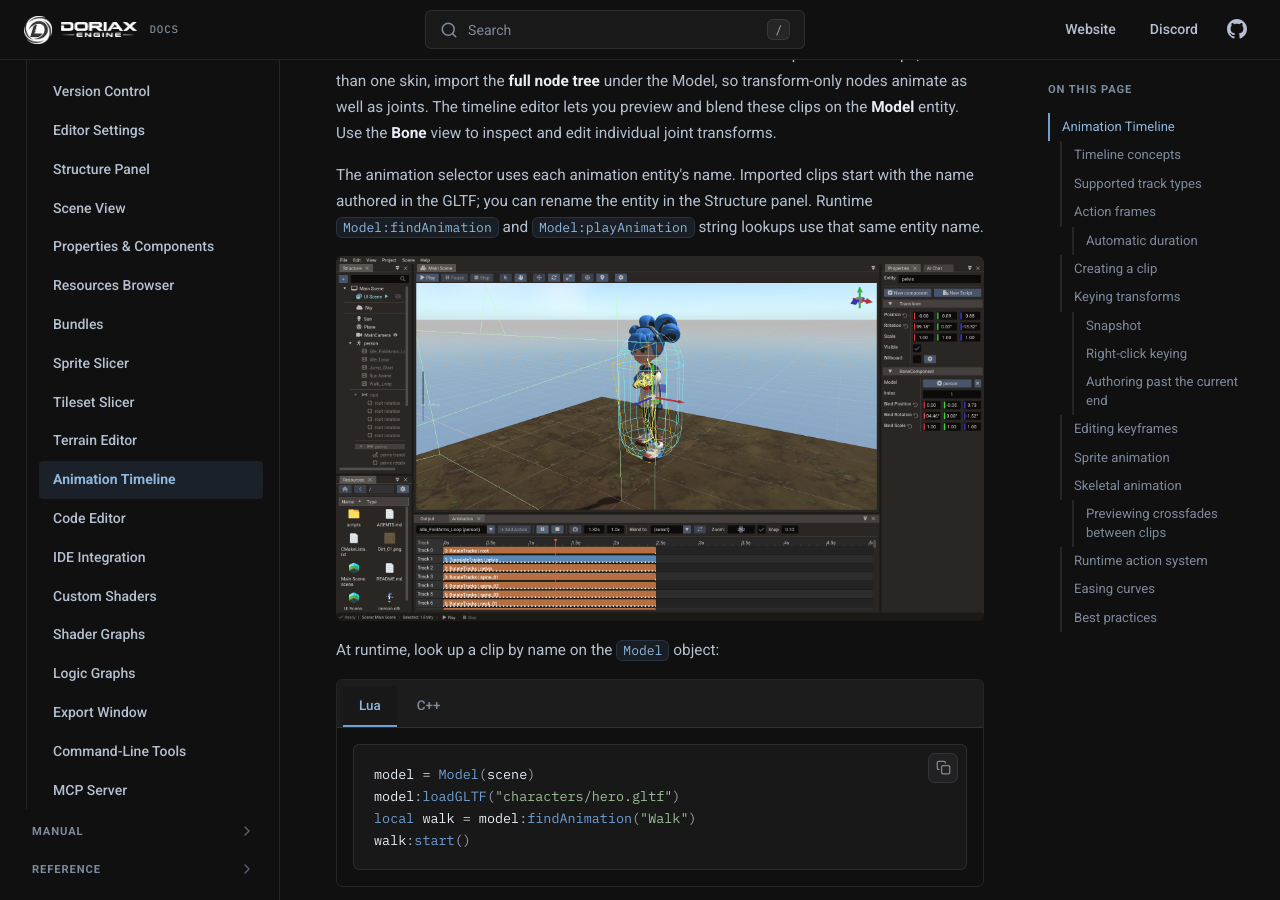
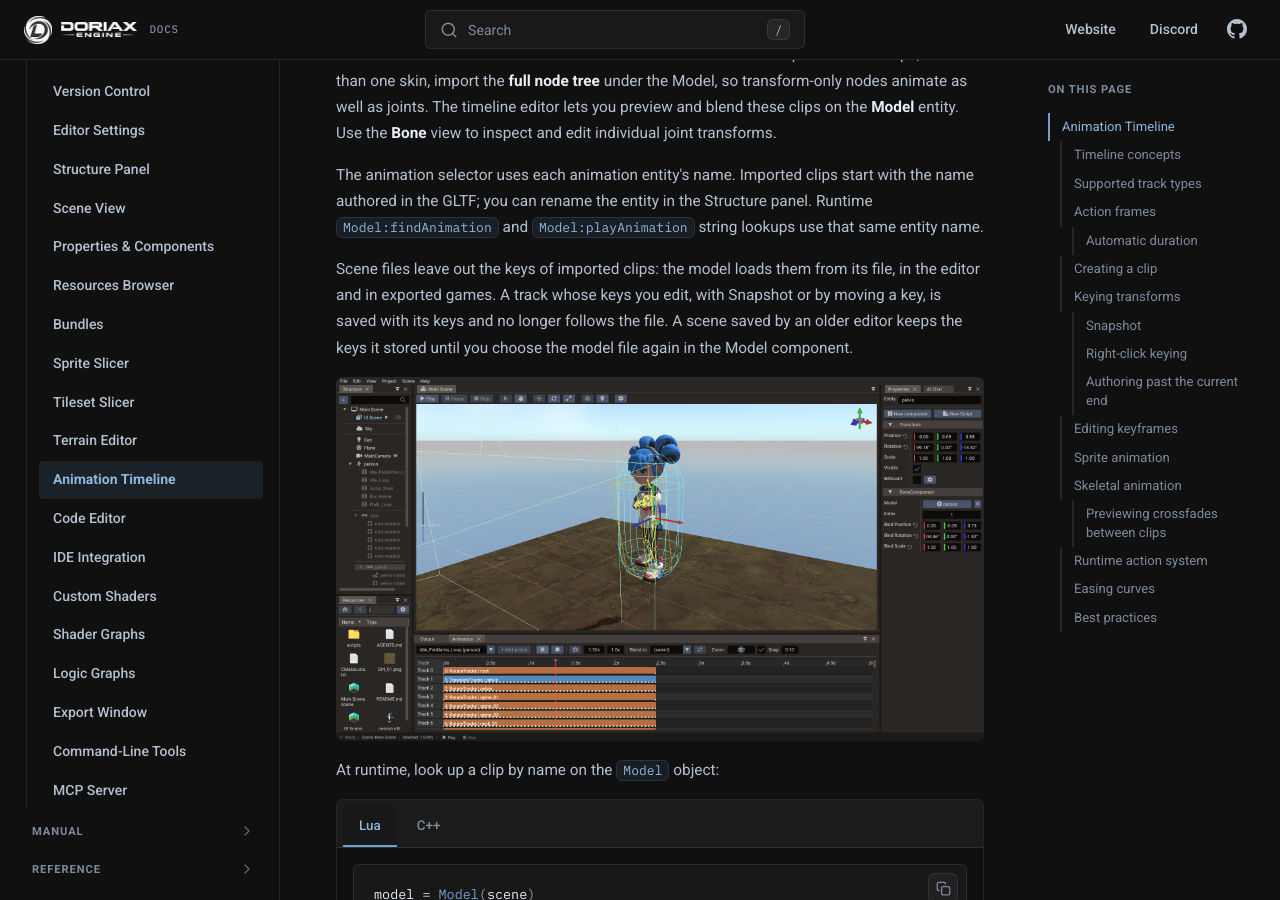
Before and after one commit to doriaxengine/doriax-docs, an MkDocs documentation site: the page built from docs/editor/animation.md, in a window 1280 px wide and 900 px high, scrolled down 6108 px. Built offline with MkDocs 1.6.1, drawn with Linux system fonts in a browser that asks for light colours; comment, search, counter and statistics services are not loaded.

Commit message:
Imported clip keys come from the model file

```diff
--- a/docs/editor/animation.md
+++ b/docs/editor/animation.md
@@ -205,6 +205,12 @@ The animation selector uses each animation entity's name. Imported clips start w
 name authored in the GLTF; you can rename the entity in the Structure panel. Runtime
 `Model:findAnimation` and `Model:playAnimation` string lookups use that same entity name.
 
+Scene files leave out the keys of imported clips: the model loads them from its file, in
+the editor and in exported games. A track whose keys you edit, with Snapshot or by moving
+a key, is saved with its keys and no longer follows the file. A scene saved by an older
+editor keeps the keys it stored until you choose the model file again in the Model
+component.
+
 ![A character's skeleton drawn in the viewport, with its bones in the Structure panel](../assets/screenshots/editor-bones.png)
 
 At runtime, look up a clip by name on the `Model` object:
```
